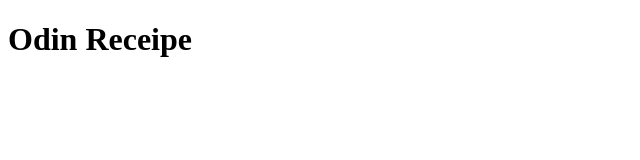
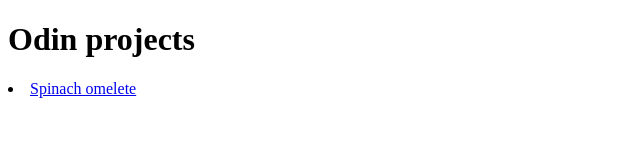
Before and after one commit to vikasGupta777/odin_receipe, a plain HTML site: page index.html in a window 1280 px wide. Shown: the whole page, without its empty margins (0-640 px from the left). Drawn offline with Linux system fonts and the light colour scheme.

Commit message:
Linked a redeipes folder's html file to the index.html file

```diff
--- a/index.html
+++ b/index.html
@@ -6,6 +6,10 @@
     </head>
 
     <body>
-        <h1>Odin Receipe</h1>
+        <h1>Odin projects</a></h1><li>
+
+        <a href="./recipes/spinachOmelete.html"> Spinach omelete </a>
+
+
     </body>
 </html>
```
